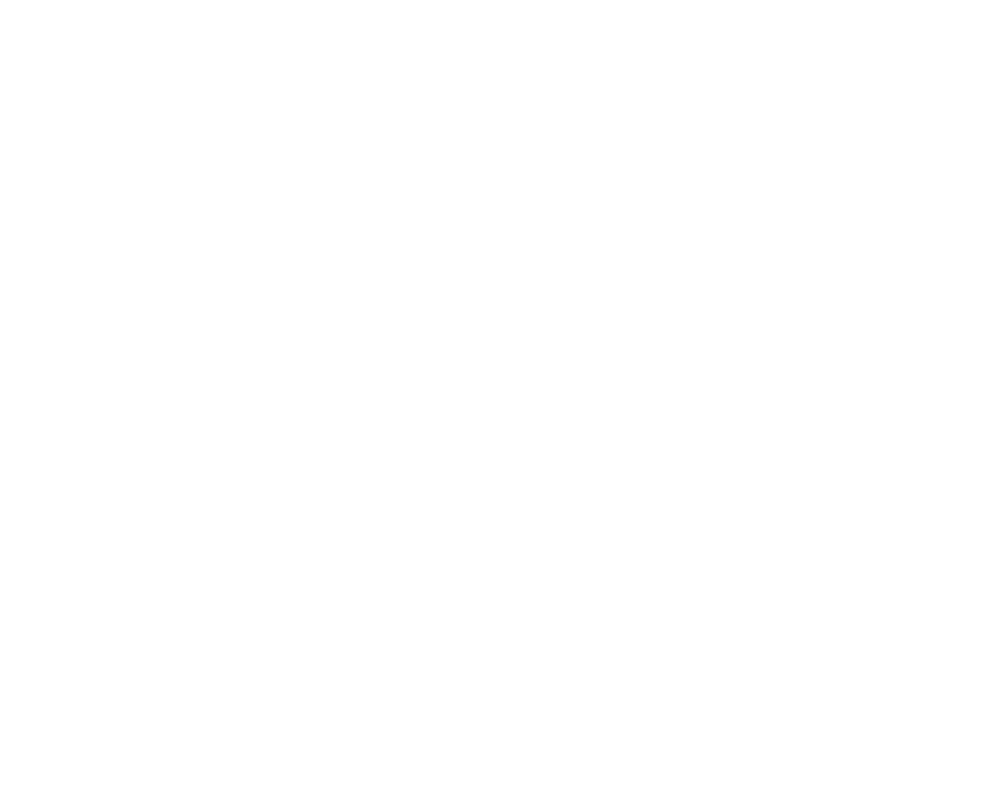
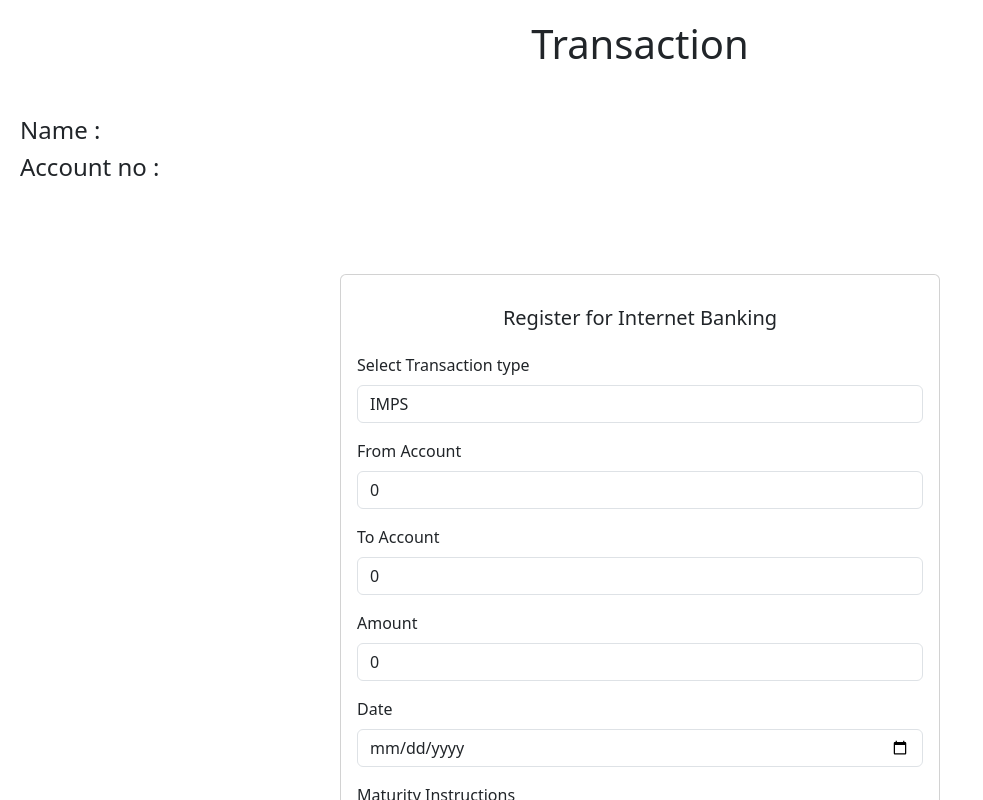
Before and after one commit to dmachine7/batch-training, a React (Create React App) app: page /transaction in a window 1280 px wide. Before the commit this address had no page. Shown: the top 800 px of the page, without its empty margins (0-983 px from the left). Built offline with nearby package versions, Linux system fonts and the light colour scheme.

Commit message:
register connected

```diff
--- a/src/App.js
+++ b/src/App.js
@@ -24,7 +24,7 @@ function App() {
         <Route path="/dashboard" element={<Dashboard />} />
         <Route path="/home" element={<Home />} />
         <Route path="/forgotpw" element={<ForgotPassword />} />
-        <Route path="/transaction/:type" element={<Transaction />} />
+        <Route path="/transaction" element={<Transaction />} />
         <Route path="/history" element={<TransactionHistory />} />
         <Route path="/user" element={<UserDetails />} />
         <Route path="/signup" element={<Sign_up />} />
--- a/src/Components/RegisterAccount.jsx
+++ b/src/Components/RegisterAccount.jsx
@@ -66,7 +66,7 @@ const RegisterAccount = () => {
             headers: { "Content-Type": "application/json" }
         };
 
-        fetch(`http://localhost:8080/api/account/${formData.acc_no}`, requestOptions)
+        fetch(`http://localhost:8080/api/customer/getByAcc/${formData.acc_no}`, requestOptions)
             .then((response) => response.json())
             .then((result) => setDetails(result))
             .catch((error) => console.log("error", error));
--- a/src/Components/Transaction.jsx
+++ b/src/Components/Transaction.jsx
@@ -23,6 +23,7 @@ const Transaction = () => {
 
   const handleChange = (e) => {
     const { name, value } = e.target;
+    console.log(name,value, "filedssssssssss")
     setFormData((prevData) => ({
       ...prevData,
       [name]: value,
@@ -31,10 +32,10 @@ const Transaction = () => {
 
   const handleSubmit = (e) => {
     e.preventDefault();
-    setFormData((prevData) => ({
-      ...prevData,
-      "type": transactionType,
-    }));
+    // setFormData((prevData) => ({
+    //   ...prevData,
+    //   "type": transactionType,
+    // }));
 
     console.log(formData);
 
@@ -88,8 +89,8 @@ const Transaction = () => {
             <Card.Title style={{ textAlign: "center", padding: "15px" }}>Register for Internet Banking</Card.Title>
             <Form onSubmit={handleSubmit}>
               <div className="form-group" >
-                <label htmlFor="selectField">Select transaction type :</label>
-                <select
+                {/* <label htmlFor="selectField">Select transaction type :</label> */}
+                {/* <select
                   className="form-control"
                   id="selectField"
                   value={transactionType}
@@ -102,10 +103,19 @@ const Transaction = () => {
                   <option value="IMPS">IMPS</option>
                   <option value="NEFT">NEFT</option>
                   <option value="RTGS">RTGS</option>
-                </select>
+                </select> */}
+                <Form.Group
+                  className="mb-3" controlId="type">
+                  <Form.Label>Select Transaction type </Form.Label>
+                  <Form.Control as="select" name="type" value={formData.type} onChange={handleChange}>
+                  <option value="IMPS">IMPS</option>
+                  <option value="NEFT">NEFT</option>
+                  <option value="RTGS">RTGS</option>
+                  </Form.Control>
+                </Form.Group>
               </div>
 
-              <Col style={{ margin: "10px 10px" }}>
+              <Col style={{ margin: "10px 0px" }}>
                 <Form.Group
                   className="mb-3" controlId="from_acc">
                   <Form.Label>From Account</Form.Label>
@@ -160,7 +170,7 @@ const Transaction = () => {
                 </Form.Group>
               </Col>
 
-              {transactionType == "NEFT" ? "" : (
+              {formData.type == "NEFT" ? "" : (
                 <Col>
                   <Form.Group className="mb-3" controlId="maturity">
                     <Form.Label>Maturity Instructions</Form.Label>
```
